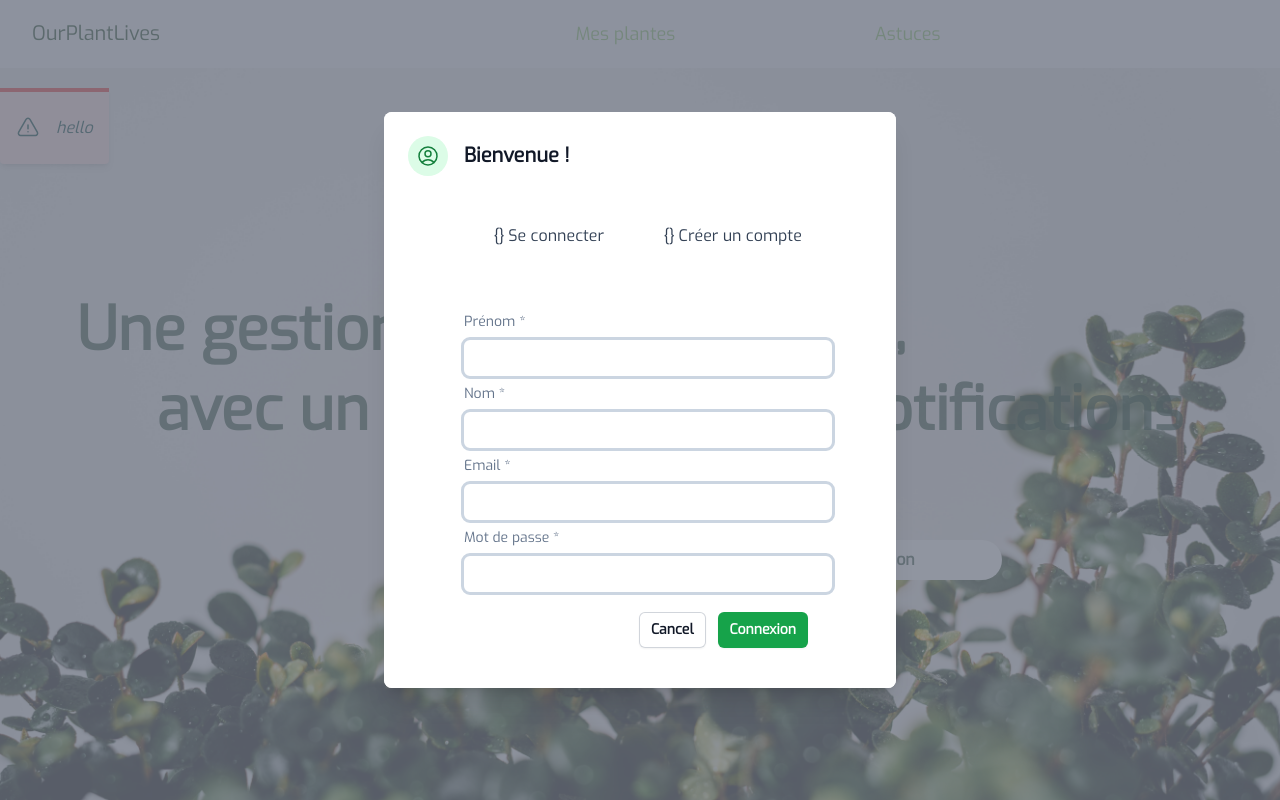
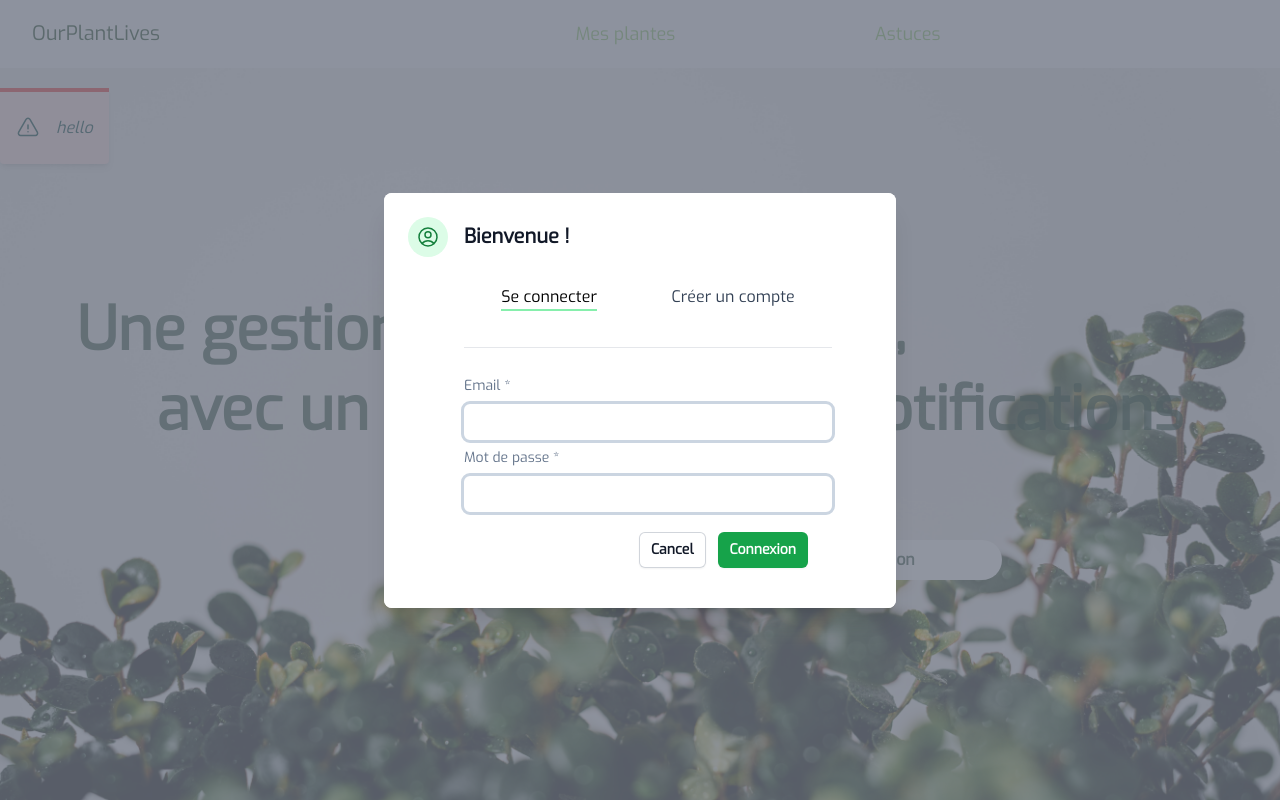
Before and after one commit to Nniyack/OurPlantLives, a Nuxt app in the folder front/: page / in a window 1280 px wide. Both pictures are taken after a click on the button "Connexion". Shown: the top 800 px of the page. Built offline with nearby package versions, Linux system fonts and the light colour scheme.

Commit message:
change reactivity about form authentification and connexion to firebase

```diff
--- a/front/components/core/DynamicForm.vue
+++ b/front/components/core/DynamicForm.vue
@@ -50,10 +50,12 @@
         type: Object,
         required: true,
       },
+      resetForm: Boolean,
     },
     setup(props: any, context: any) {
-      const onSubmit = (values: any) => {
+      const onSubmit = (values: any, { resetForm }: any) => {
         context.emit("validate", values);
+        resetForm();
       };
       return { onSubmit };
     },
--- a/front/components/home/Modal/Authentification.vue
+++ b/front/components/home/Modal/Authentification.vue
@@ -42,34 +42,37 @@
                   >
                     <b>Bienvenue !</b>
                   </h2>
-                  <div class="flex justify-items-center justify-around my-10">
+                  <div class="flex justify-items-center justify-around my-5">
                     <div
                       @click="handleCLick('connexion')"
                       :class="`${
-                        typeAuthChanged === 'connexion'
+                        selectType.connexion
                           ? 'border-b-2 border-green-300'
                           : 'text-slate-700 hover:text-black'
                       } cursor-pointer m-4 select-none`"
                     >
-                      {{ typeAuthChanged }}
                       Se connecter
                     </div>
                     <div
                       @click="handleCLick('subscribe')"
                       :class="`${
-                        typeAuthChanged === 'subscribe'
+                        selectType.subscribe
                           ? 'border-b-2 border-green-300'
                           : 'text-slate-700 hover:text-black'
                       } cursor-pointer m-4 select-none`"
                     >
-                      {{ typeAuthChanged }}
                       Créer un compte
                     </div>
                   </div>
+                  <hr />
                   <div class="mt-5 grid grid-cols-1 gap-4 text-sm">
                     <div>
                       <CoreDynamicForm
-                        :schema="authFormSchema"
+                        ref="formAuth"
+                        :schema="
+                          (selectType.connexion && connexionFormSchema) ||
+                          (selectType.subscribe && subscribeFormSchema)
+                        "
                         @validate="formValidate"
                       >
                         <template v-slot:buttons="errors">
@@ -88,7 +91,7 @@
                               @click="handleSubmit"
                               class="inline-flex w-full justify-center rounded-md bg-green-600 px-3 py-2 text-sm font-semibold text-white shadow-sm hover:bg-green-500 sm:ml-3 sm:w-auto disabled:bg-grey-500"
                             >
-                              {{ labelBtnTypeAuth }}
+                              {{ selectType.validBtnLabel }}
                             </button>
                             <button
                               @click="$emit('close')"
@@ -116,8 +119,18 @@
   import { defineComponent, ref, PropType, watch, computed, reactive } from "vue";
   import { Form, Field, ErrorMessage } from "vee-validate";
   import { UserCircleIcon } from "@heroicons/vue/24/outline";
-  import { authFormSchema } from "../../schema/form/authentification";
+  import {
+    subscribeFormSchema,
+    connexionFormSchema,
+  } from "../../schema/form/authentification";
   import type { Ref } from "vue";
+
+  interface TypeAuthFct {
+    connexion: Boolean;
+    subscribe: Boolean;
+    validBtnLabel: String;
+    type(name: String): void;
+  }
 
   export default defineComponent({
     components: {
@@ -132,31 +145,31 @@
     },
     setup(props: any, context: any) {
       const isSubmit: Ref<Boolean> = ref(false);
-      const labelBtnTypeAuth: Ref<String | null> = ref(null);
-      let typeAuthChanged = reactive(props.typeAuth || {});
-      let classBtnSelectType = reactive({});
-      const { registerUser }: any = useFirebaseAuth();
+      const formAuth: Ref<any> = ref({});
+      let selectType: TypeAuthFct = reactive({
+        connexion: false,
+        subscribe: false,
+        validBtnLabel: "",
+        type: function (this: any, name: string): void {
+          const isConnexion = name === "connexion";
+          const isSubscribe = name === "subscribe";
+          this.connexion = isConnexion;
+          this.subscribe = isSubscribe;
+          this.validBtnLabel =
+            (isSubscribe && "S'inscrire") || (isConnexion && "Connexion");
+        },
+      });
 
-      const labelBtn = (name: string) => {
-        if (name === "connexion") labelBtnTypeAuth.value = "Connexion";
-        if (name === "subscribe") labelBtnTypeAuth.value = "S'inscrire";
-      };
-      const test = {
-        type(name: string): any {
-          return ["subscribe", "connexion"].includes(name)
-            ? "border-b-2 border-green-300"
-            : "text-slate-700 hover:text-black";
-        },
-      };
+      const { registerUser, signInUser }: any = useFirebaseAuth();
+
       watch(props, () => {
-        console.log(typeAuthChanged);
-        labelBtn(props.typeAuth);
+        selectType.type(props.typeAuth);
       });
 
       const handleCLick = (name: string) => {
-        typeAuthChanged = name;
-        labelBtn(name);
-        console.log(typeAuthChanged);
+        console.log(formAuth);
+        formAuth.value.form.resetForm();
+        selectType.type(name);
       };
 
       const handleSubmit = () => {
@@ -164,20 +177,21 @@
       };
 
       const formValidate = async (values: any) => {
-        console.log(values);
-        await registerUser(values.email, values.password);
+        if (selectType.subscribe)
+          await registerUser(values.email, values.password);
+        if (selectType.connexion) await signInUser(values.email, values.password);
       };
 
       return {
         props,
         handleSubmit,
         isSubmit,
-        authFormSchema,
+        subscribeFormSchema,
+        connexionFormSchema,
         formValidate,
-        labelBtnTypeAuth,
         handleCLick,
-        typeAuthChanged,
-        classBtnSelectType,
+        selectType,
+        formAuth,
       };
     },
   });
--- a/front/components/schema/form/authentification.ts
+++ b/front/components/schema/form/authentification.ts
@@ -1,6 +1,6 @@
 import * as yup from "yup";
 
-export const authFormSchema: FieldsArrayForm = {
+const subscribeFormSchema: FieldsArrayForm = {
   fields: [
     {
       label: "Prénom *",
@@ -65,3 +65,22 @@ export const authFormSchema: FieldsArrayForm = {
     },
   ],
 };
+
+const connexionFormSchema: FieldsArrayForm = {
+  fields: [
+    {
+      label: "Email *",
+      name: "email",
+      as: "input",
+      rules: yup.string().email("Email invalide").required("Champ requis"),
+    },
+    {
+      label: "Mot de passe *",
+      name: "password",
+      as: "input",
+      type: "password",
+      rules: yup.string().required("Champ requis"),
+    },
+  ]
+}
+export { connexionFormSchema, subscribeFormSchema }
--- a/front/composables/useFirebaseAuth.ts
+++ b/front/composables/useFirebaseAuth.ts
@@ -1,11 +1,12 @@
-import { createUserWithEmailAndPassword, User } from 'firebase/auth'
+import { createUserWithEmailAndPassword, signInWithEmailAndPassword, User } from 'firebase/auth'
 
-export default function (): { user: any, registerUser: any } {
+export default function (): { user: any, registerUser: any, signInUser: any } {
 
   const { $auth }: any = useNuxtApp()
   const user = useState<User | null>("fb_user", () => null)
 
   const registerUser = async (email: string, password: string): Promise<boolean> => {
+    console.log('registerUser')
     try {
       const userCreds = await createUserWithEmailAndPassword($auth, email, password)
       if (userCreds) {
@@ -21,8 +22,25 @@ export default function (): { user: any, registerUser: any } {
     return false
   }
 
+  const signInUser = async (email: string, password: string): Promise<boolean> => {
+    console.log('signInUser')
+    try {
+      const userCreds = await signInWithEmailAndPassword($auth, email, password)
+      if (userCreds) {
+        user.value = userCreds.user
+        return true
+      }
+    } catch (error: unknown) {
+      if (error instanceof Error) {
+        // handle error
+      }
+      return false
+    }
+    return false
+  }
   return {
     user,
-    registerUser
+    registerUser,
+    signInUser
   }
 }
```
